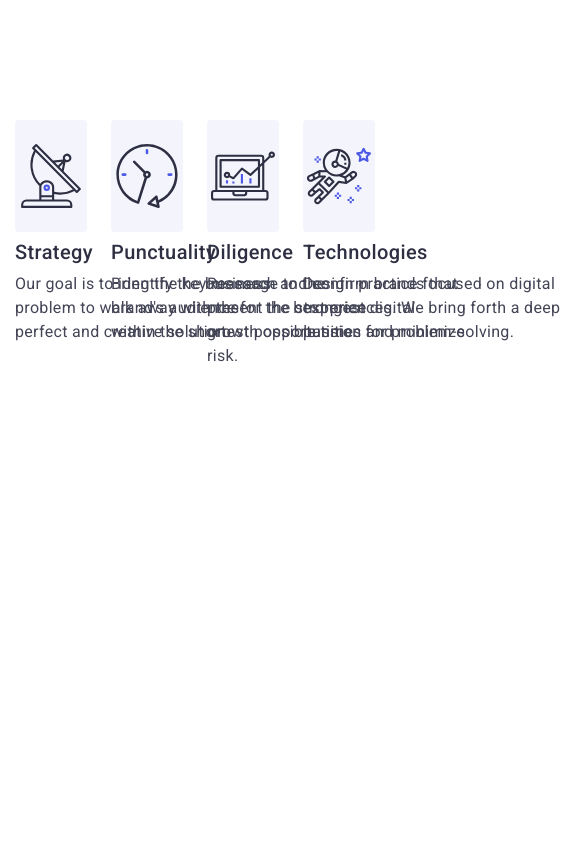
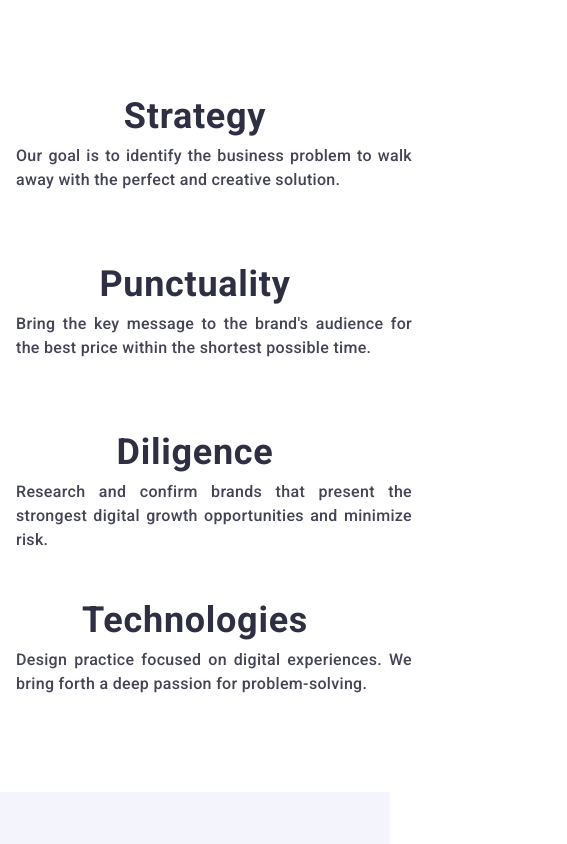
Before and after one commit to InnaKolomiets/goit-markup-hw-06, a plain HTML site: page index.html in a window 390 px wide. Shown: the top 844 px of the page, 567 px wide, since content can reach past the window. Drawn offline with nearby package versions, Linux system fonts and the light colour scheme.

Commit message:
homework 6, адаптація під мобільний додаток

```diff
--- /dev/null
+++ b/css/media.css
@@ -0,0 +1,58 @@
+@media(min-width: 320px) and (max-width: 428px) {
+
+    .container{
+        margin: 16px;
+        padding: 0%;
+        margin-bottom: 96px;
+        margin-top: 96px;
+    }
+
+    .values {
+        padding: 0;
+    }
+
+
+    .icon-container {
+        display: none;
+    }
+
+    .list {
+        flex-wrap: wrap;
+        flex-direction: column;
+    }
+
+    .values .values-menu {
+        width: 100%;
+    }
+
+    .values .list-text {
+        text-align: justify;
+        align-self: stretch;
+        line-height: 24px;
+        letter-spacing: 0.32px;
+        color: var(--slate-color);
+        font-weight: 500;
+        width: 396px;
+        height: 48px;
+    }
+
+    .values .item-title {
+        text-align: center;
+        color: var(--navy-blue-color);
+        font-weight: 700;
+        line-height: 40px;
+        font-size: 36px;
+        letter-spacing: 0.72px;
+        text-transform: capitalize;
+
+    }
+
+    .values .list {
+        gap: 72px;
+    }
+
+    .directions {
+        display: none;
+    }
+
+}
--- a/css/style.css
+++ b/css/style.css
@@ -10,6 +10,7 @@
     --grey-color: rgba(46, 47, 66, 0.70);
     --light-slate-color: #8E8F99;
     --green-color: #31d0aa;
+    --slate-color: #434455;
 
 }
 h1, h2, h3, p {
--- a/index.html
+++ b/index.html
@@ -7,6 +7,7 @@
         <link href="https://fonts.googleapis.com/css2?family=Raleway:wght@800&family=Roboto:wght@400;500;700;900&display=swap" rel="stylesheet">
         <link rel="stylesheet" href="https://cdnjs.cloudflare.com/ajax/libs/modern-normalize/2.0.0/modern-normalize.min.css" integrity="sha512-4xo8blKMVCiXpTaLzQSLSw3KFOVPWhm/TRtuPVc4WG6kUgjH6J03IBuG7JZPkcWMxJ5huwaBpOpnwYElP/m6wg==" crossorigin="anonymous" referrerpolicy="no-referrer">
         <link rel="stylesheet" type="text/css" href="./css/style.css">
+        <link rel="stylesheet" type="text/css" href="./css/media.css">
         <title>WebStudio</title>
     </head>
     <body>
@@ -95,7 +96,7 @@
             </div>
 
             </section> -->
-            <!-- <section class="people">
+            <section class="people">
                 <div class="container">
                     <h2 class="block-title">Our Team</h2>
                         <ul class="list">
@@ -283,7 +284,7 @@
                         </li>
                     </ul>
                 </div>
-            </section> -->
+            </section>
 
             <!-- <section class="customers">
             <div class="container">
```
